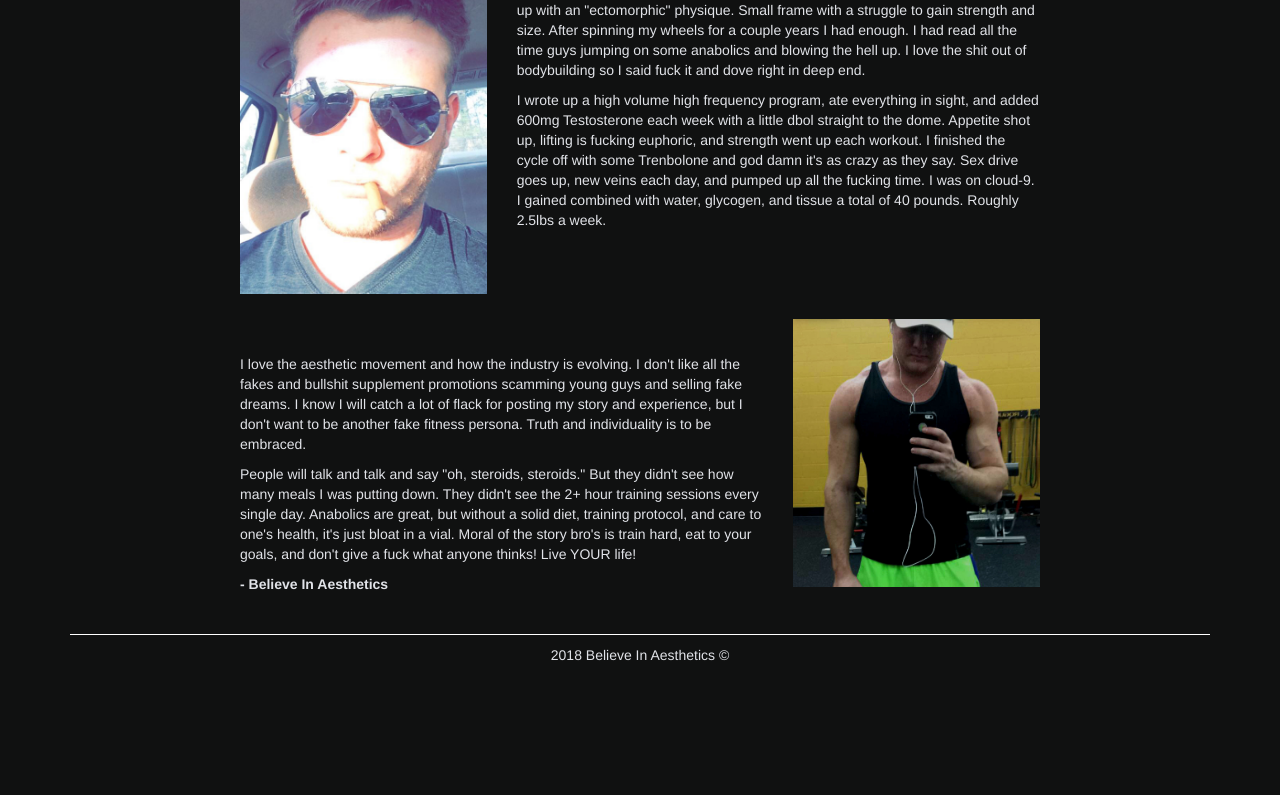
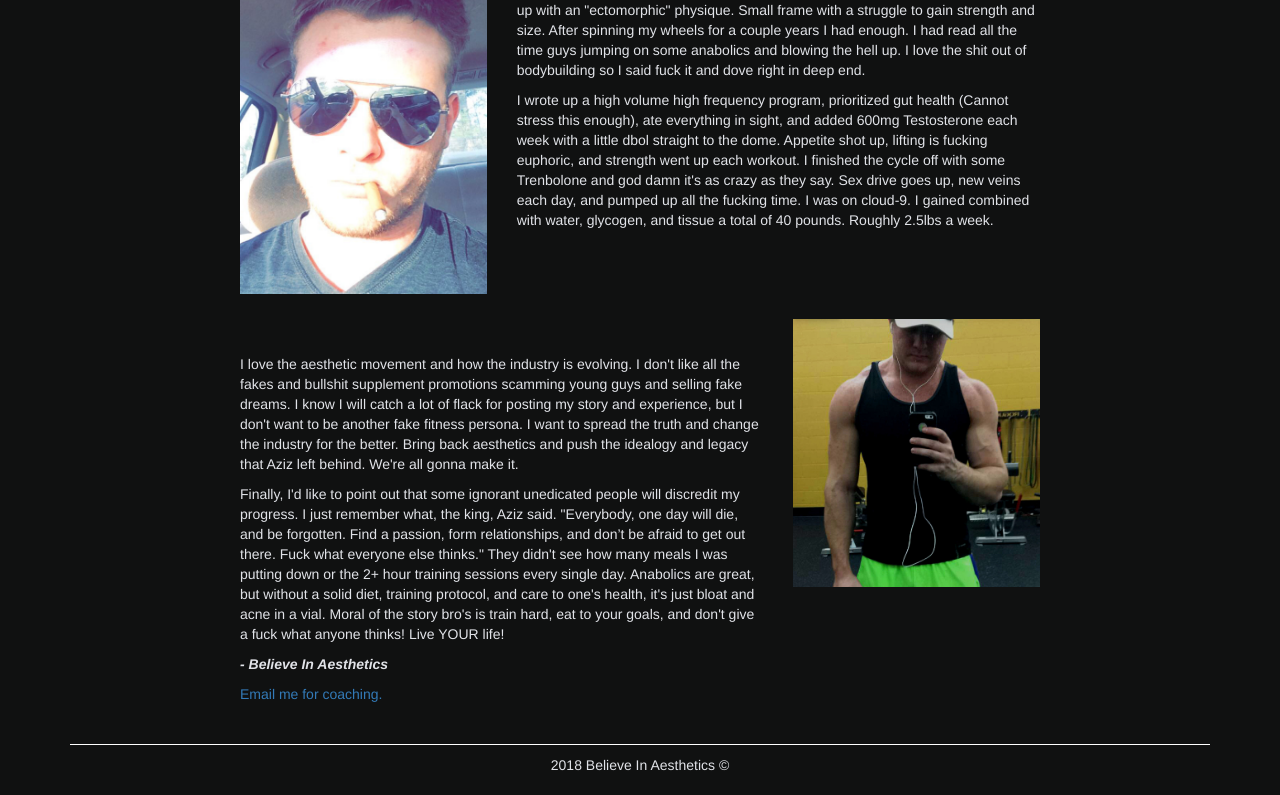
Before and after one commit to Kade-Nichols/Believe-In-Aesthetics, a website: page index.html in a window 1280 px wide. Shown: the part 800-1595 px from the top of the page. Before the commit the page ends 1485 px from the top, so only its background shows below. Drawn offline with nearby package versions, Linux system fonts and the light colour scheme.

Commit message:
Add files via upload

```diff
--- a/index.html
+++ b/index.html
@@ -77,7 +77,7 @@
             and dove right in deep end.
           </p>
           <p>
-            I wrote up a high volume high frequency program, ate everything in sight, and added 600mg Testosterone each
+            I wrote up a high volume high frequency program, prioritized gut health (Cannot stress this enough), ate everything in sight, and added 600mg Testosterone each
             week with a little dbol straight to the dome. Appetite shot up, lifting is fucking euphoric, and strength
             went up each workout. I finished the cycle off with some Trenbolone and god damn it's as crazy as they say. Sex drive goes up,
             new veins each day, and pumped up all the fucking time. I was on cloud-9. I gained combined with water, glycogen, and tissue a total of 40 pounds.
@@ -90,20 +90,27 @@
             <p>
               I love the aesthetic movement and how the industry is evolving. I don't like all the fakes and bullshit
               supplement promotions scamming young guys and selling fake dreams. I know I will catch a lot of flack for
-              posting my story and experience, but I don't want to be another fake fitness persona. Truth and individuality
-              is to be embraced.
+              posting my story and experience, but I don't want to be another fake fitness persona. I want to spread
+              the truth and change the industry for the better. Bring back aesthetics and push the idealogy and legacy
+              that Aziz left behind. We're all gonna make it.
             </p>
             <p>
-              People will talk and talk and say "oh, steroids, steroids." But they didn't see how many meals I was putting down. They
-              didn't see the 2+ hour training sessions every single day. Anabolics are great, but without a solid diet,
-              training protocol, and care to one's health, it's just bloat in a vial. Moral of the story bro's is train
+              Finally, I'd like to point out that some ignorant unedicated people will discredit my progress. I just
+              remember what, the king, Aziz said. "Everybody, one day will die, and be forgotten.
+              Find a passion, form relationships, and don’t be afraid to get out there. Fuck what everyone else thinks."
+              They didn't see how many meals I was putting down or the 2+ hour training sessions every single day.
+              Anabolics are great, but without a solid diet,
+              training protocol, and care to one's health, it's just bloat and acne in a vial. Moral of the story bro's is train
               hard, eat to your goals, and don't give a fuck what anyone thinks! Live YOUR life!
             </p>
             <p>
               <strong>
+                <i>
                   - Believe In Aesthetics
+                </i>
               </strong>
             </p>
+            <p><a href="mailto:aestheticscoaching@gmail.com">Email me for coaching.</a></p>
           </div>
           <img src="images/progress-12.jpg" class="img-responsive col-xs-12 col-sm-4 spacing">
         </div>
```
